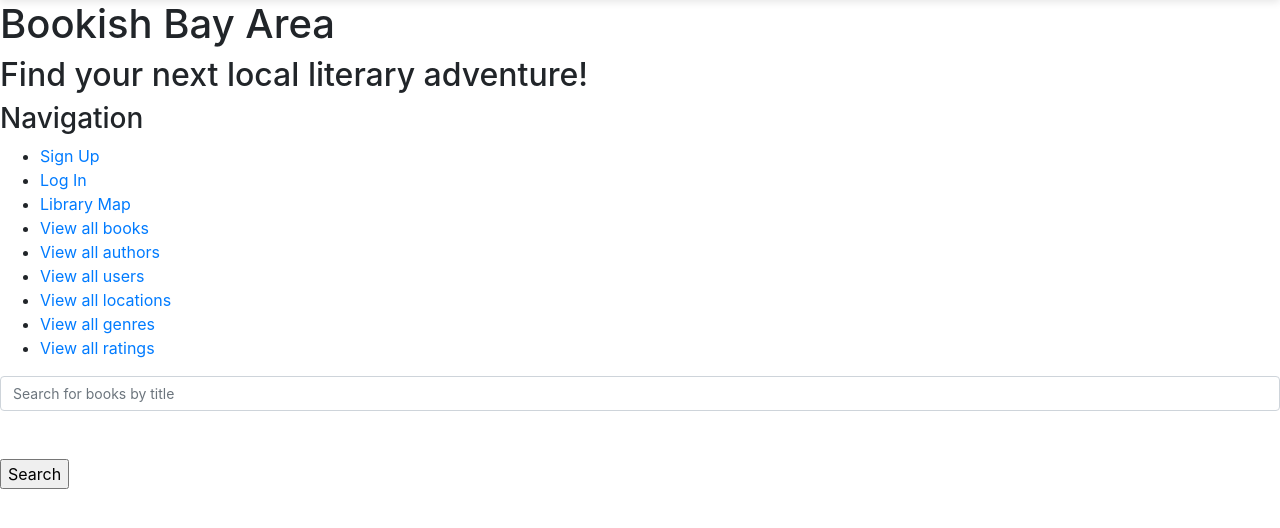
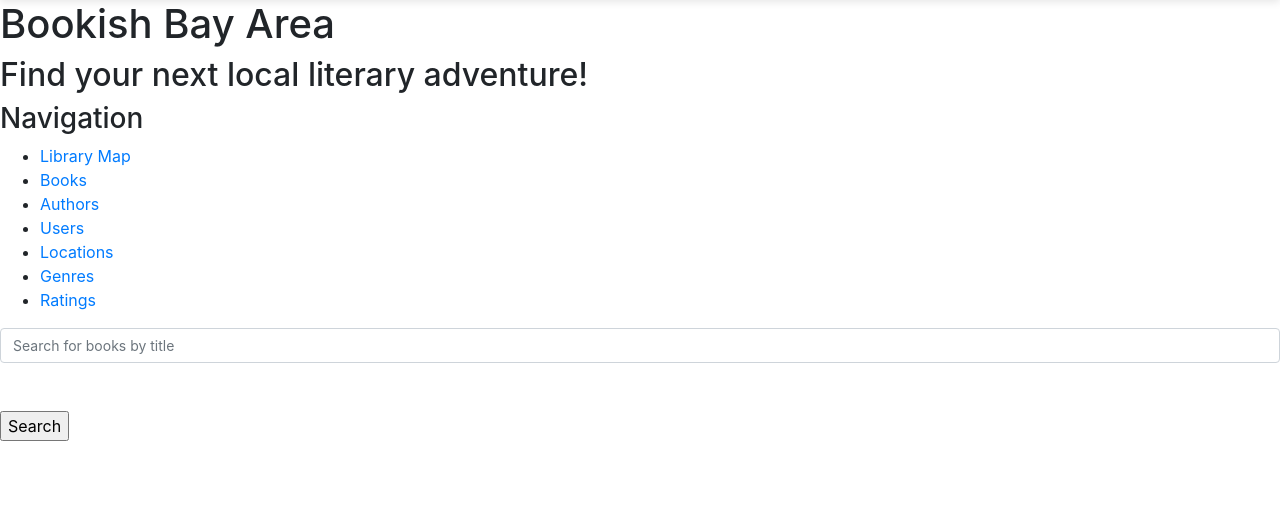
Before and after one commit to yvonneyeh/bookish-bay-area, a Flask app: page / in a window 1280 px wide. Shown: the part 76-604 px from the top of the page. Run offline with Flask 2, Linux system fonts and the light colour scheme; some libraries are stand-ins or nearby versions.

Commit message:
Create routes for book and library maps

```diff
--- a/server.py
+++ b/server.py
@@ -169,6 +169,7 @@ def show_change_pass_form():
     else:
         flash("You need to be logged in to access that page")
         return redirect("/login")
+
 
 @app.route("/account/change_password", methods=["POST"])
 def change_user_password():
@@ -496,11 +497,17 @@ def show_author(author_id):
 
 # ---------- LOCATION ROUTES ---------- #
 
-@app.route('/map')
-def index_page():
+@app.route('/book-map')
+def show_book_map():
     """View Map."""
 
-    return render_template('map.html', MAPS_JS_KEY=MAPS_JS_KEY)
+    return render_template('book_map.html', MAPS_JS_KEY=MAPS_JS_KEY)
+
+@app.route('/library-map')
+def show_library_map():
+    """View Map."""
+
+    return render_template('library_map.html', MAPS_JS_KEY=MAPS_JS_KEY)
 
 @app.route('/locations')
 def all_locations():
--- a/templates/book_details.html
+++ b/templates/book_details.html
@@ -85,7 +85,7 @@ function initialize() {
       '<div id="content">'+ "<p></p>"+'</div>';
 
   var mapOptions = {
-    zoom: 12,
+    zoom: 11,
     center: defaultLocation
   };
 
--- a/templates/homepage.html
+++ b/templates/homepage.html
@@ -8,15 +8,13 @@
 
   <h3>Navigation</h3>
   <ul>
-    <li><a href="/register">Sign Up</a></li>
-    <li><a href="/login">Log In</a></li>
-    <li><a href="/map">Library Map</a></li>
-    <li><a href="/books">View all books</a></li>
-    <li><a href="/authors">View all authors</a></li>
-    <li><a href="/users">View all users</a></li>
-    <li><a href="/locations">View all locations</a></li>
-    <li><a href="/genres">View all genres</a></li>
-    <li><a href="/ratings">View all ratings</a></li>
+    <li><a href="/library-map">Library Map</a></li>
+    <li><a href="/books">Books</a></li>
+    <li><a href="/authors">Authors</a></li>
+    <li><a href="/users">Users</a></li>
+    <li><a href="/locations">Locations</a></li>
+    <li><a href="/genres">Genres</a></li>
+    <li><a href="/ratings">Ratings</a></li>
   </ul>
 
   <form id="title_search" action="/books">
```
Also changed, not shown: templates/book_map.html (added), templates/library_map.html (renamed from templates/map.html).
